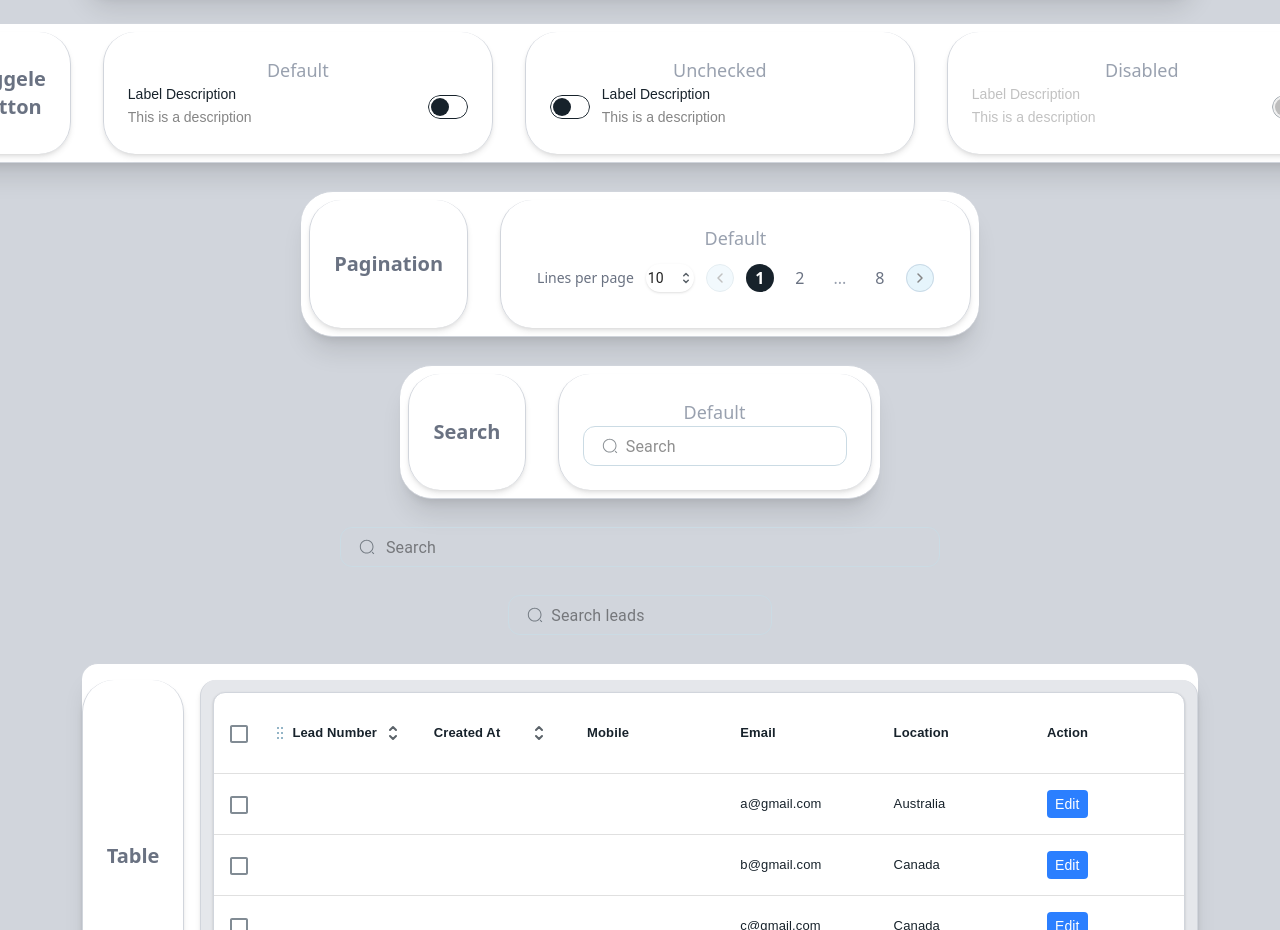
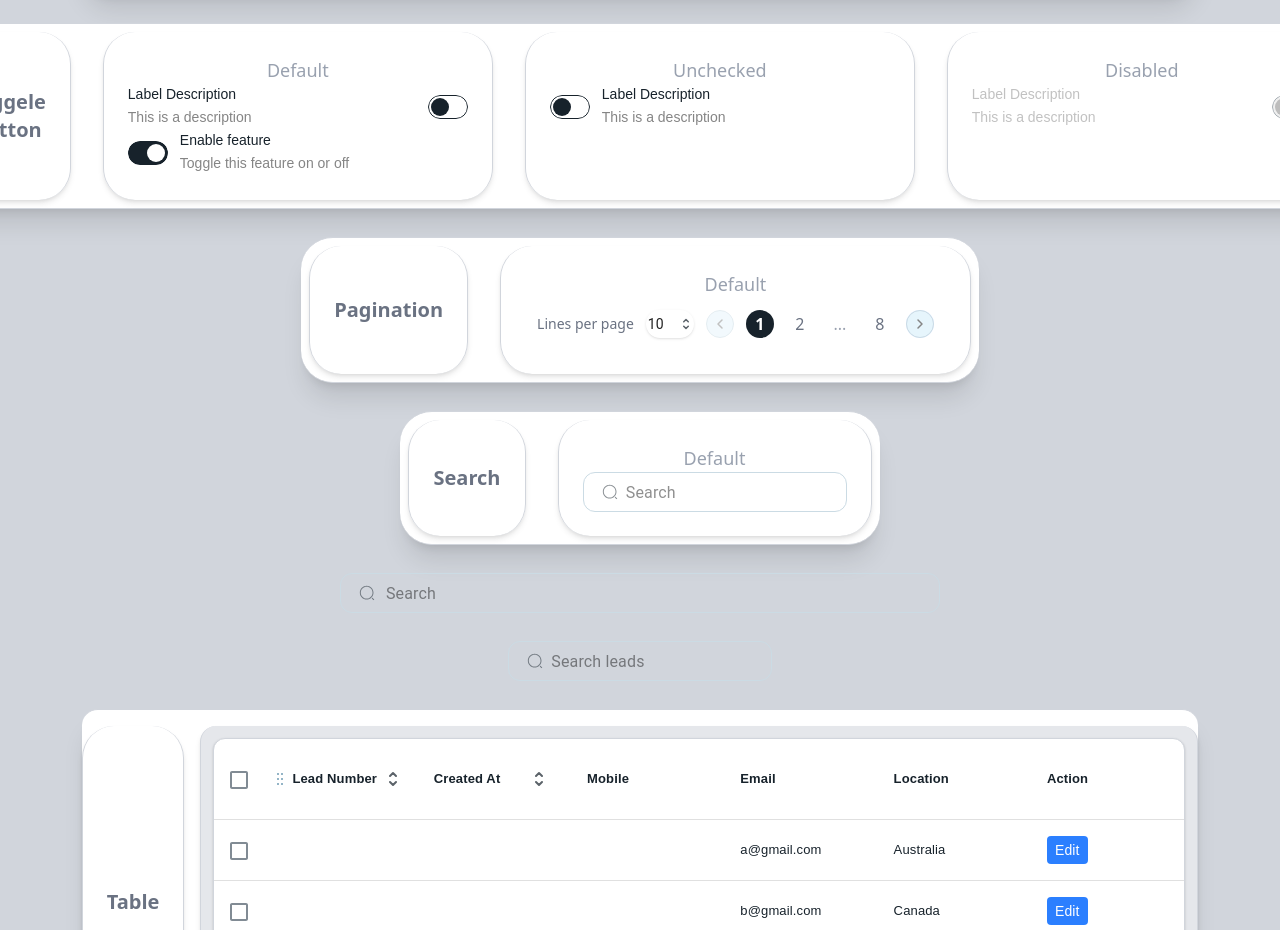
Before and after one commit to avnashv/reusable-components, a React (Vite) app: page / in a window 1280 px wide. Shown: the part 2620-3550 px from the top of the page. Built offline with nearby package versions, Linux system fonts and the light colour scheme.

Commit message:
updated toggle button onchange

```diff
--- a/src/App.jsx
+++ b/src/App.jsx
@@ -42,6 +42,8 @@ function App() {
   const [disabledSingleValue, setDisabledSingleValue] = useState("Option 1");
   const [testSingleValue, setTestSingleValue] = useState("");
   const [errorSingleValue, setErrorSingleValue] = useState("");
+  const [enabled, setEnabled] = useState(true);
+
 
   // State for multiple-select dropdowns
 
@@ -686,6 +688,14 @@ function App() {
             position="left"
           />
 
+          <ToggleButton
+            label="Enable feature"
+            description="Toggle this feature on or off"
+            checked={enabled}
+            onChange={(val) => setEnabled(val)}
+          />
+
+
         </div>
 
         <div className="flex flex-col border-r-1 border-l-1 p-6 border-gray-300 rounded-4xl shadow-md">
--- a/src/components/customToggle/customToggle.jsx
+++ b/src/components/customToggle/customToggle.jsx
@@ -1,134 +1,154 @@
-import React, { useState } from 'react';
+import React from 'react';
 import { Switch } from '@mui/material';
 
-const ToggleButton = ({ label, description, position = 'right', disabled = false }) => {
-  const [checked, setChecked] = useState(false);
-
+const ToggleButton = ({
+  label,
+  description,
+  position = 'right',
+  disabled = false,
+  checked,
+  onChange,
+}) => {
   const handleChange = (event) => {
-    if (!disabled) {
-      setChecked(event.target.checked);
+    if (!disabled && onChange) {
+      onChange(event.target.checked);
     }
   };
 
   return (
     <div className="flex items-center justify-between" style={{ width: 340, height: 46 }}>
-      {/* Left-aligned label and description */}
       {position === 'left' && (
         <div className="flex flex-col" style={{ width: 288, textAlign: 'left' }}>
-          <span style={{
+          <span
+            style={{
               fontFamily: 'Proxima Nova, sans-serif',
               fontWeight: 400,
               fontSize: '14px',
               lineHeight: '140%',
               letterSpacing: '0%',
-            color: disabled ? 'var(--Neutral-N200, #858585)' : 'var(--Text-T500, #17222B)', // Gray text when disabled
-            opacity: disabled ? 0.5 : 1, // Reduce opacity when disabled
-          }}>
+              color: disabled
+                ? 'var(--Neutral-N200, #858585)'
+                : 'var(--Text-T500, #17222B)',
+              opacity: disabled ? 0.5 : 1,
+            }}
+          >
             {label}
           </span>
           {description && (
-            <span style={{
+            <span
+              style={{
                 fontFamily: 'Proxima Nova, sans-serif',
                 fontWeight: 400,
                 fontSize: '14px',
                 lineHeight: '140%',
                 letterSpacing: '0%',
-              color: disabled ? 'var(--Neutral-N200, #858585)' : 'var(--Neutral-N200, #858585)', // Gray text when disabled
+                color: disabled
+                  ? 'var(--Neutral-N200, #858585)'
+                  : 'var(--Neutral-N200, #858585)',
                 marginTop: '4px',
                 width: '340px',
                 height: '22px',
-              opacity: disabled ? 0.5 : 1, // Reduce opacity when disabled
-            }}>
+                opacity: disabled ? 0.5 : 1,
+              }}
+            >
               {description}
             </span>
           )}
         </div>
       )}
 
-      {/* Customized Toggle Button */}
       <Switch
         checked={checked}
         onChange={handleChange}
-        disabled={disabled} // Disable the switch when the `disabled` prop is true
+        disabled={disabled}
         disableRipple
         sx={{
-          width: "40px",
-          height: "24px",
+          width: '40px',
+          height: '24px',
           padding: 0,
-          borderRadius: '24px', // Fully rounded corners for the track
+          borderRadius: '24px',
           '& .MuiSwitch-switchBase': {
             padding: 0,
-            margin: 0, // Remove margin to fix alignment
+            margin: 0,
             transitionDuration: '300ms',
             '&.Mui-checked': {
-              transform: 'translateX(16px)', // Move thumb to the right when checked
+              transform: 'translateX(16px)',
               '& + .MuiSwitch-track': {
-                backgroundColor: disabled ? '#E0E0E0' : '#17222B', // Light gray background when disabled and checked
+                backgroundColor: disabled ? '#E0E0E0' : '#17222B',
                 opacity: 1,
                 border: 0,
               },
               '&:hover + .MuiSwitch-track': {
-                backgroundColor: disabled ? '#E0E0E0' : '#4A5965', // No hover effect when disabled
+                backgroundColor: disabled ? '#E0E0E0' : '#4A5965',
               },
             },
             '&.Mui-disabled + .MuiSwitch-track': {
-              backgroundColor: '#E0E0E0', // Light gray background when disabled
-              border: '1px solid var(--Text-T100, #4A5965)', // Border for the track when disabled
+              backgroundColor: '#E0E0E0',
+              border: '1px solid var(--Text-T100, #4A5965)',
               opacity: 0.5,
             },
           },
           '& .MuiSwitch-thumb': {
             boxSizing: 'border-box',
-            boxShadow: "none",
-            width: "18px",
-            height: "18px",
-            margin: "3px 0px 0px 3px",
-            borderRadius: '50%', // Fully rounded thumb
-            backgroundColor: disabled ? '#BDBDBD' : (checked ? '#fff' : '#17222B'), // Light gray thumb when disabled
+            boxShadow: 'none',
+            width: '18px',
+            height: '18px',
+            margin: '3px 0px 0px 3px',
+            borderRadius: '50%',
+            backgroundColor: disabled ? '#BDBDBD' : checked ? '#fff' : '#17222B',
           },
           '& .MuiSwitch-track': {
-            borderRadius: '24px', // Fully rounded track
-            backgroundColor: disabled ? '#E0E0E0' : (checked ? '#17222B' : '#fff'), // Light gray background when disabled
-            border: disabled ? '1px solid var(--Text-T100, #4A5965)' : '1px solid var(--Text-T100, #17222B)', // Border for the track
+            borderRadius: '24px',
+            backgroundColor: disabled ? '#E0E0E0' : checked ? '#17222B' : '#fff',
+            border: disabled
+              ? '1px solid var(--Text-T100, #4A5965)'
+              : '1px solid var(--Text-T100, #17222B)',
             opacity: 1,
             transition: 'background-color 500ms',
           },
           '&:hover .MuiSwitch-thumb': {
-            backgroundColor: disabled ? '#BDBDBD' : (checked ? '#fff' : '#4A5965'), // No hover effect when disabled
+            backgroundColor: disabled ? '#BDBDBD' : checked ? '#fff' : '#4A5965',
           },
           '&:hover .MuiSwitch-track': {
-            border: disabled ? '1px solid var(--Text-T100, #4A5965)' : '1px solid var(--Text-T100, #4A5965)', // No hover effect when disabled
+            border: disabled
+              ? '1px solid var(--Text-T100, #4A5965)'
+              : '1px solid var(--Text-T100, #4A5965)',
           },
         }}
       />
 
-      {/* Right-aligned label and description */}
       {position === 'right' && (
         <div className="flex flex-col" style={{ width: 288, textAlign: 'left' }}>
-          <span style={{
+          <span
+            style={{
               fontFamily: 'Proxima Nova, sans-serif',
               fontWeight: 400,
               fontSize: '14px',
               lineHeight: '140%',
               letterSpacing: '0%',
-            color: disabled ? 'var(--Neutral-N200, #818B94)' : 'var(--Text-T500, #17222B)', // Gray text when disabled
-            // opacity: disabled ? 0.5 : 1, // Reduce opacity when disabled
-          }}>
+              color: disabled
+                ? 'var(--Neutral-N200, #818B94)'
+                : 'var(--Text-T500, #17222B)',
+            }}
+          >
             {label}
           </span>
           {description && (
-            <span style={{
+            <span
+              style={{
                 fontFamily: 'Proxima Nova, sans-serif',
                 fontWeight: 400,
                 fontSize: '14px',
                 lineHeight: '140%',
                 letterSpacing: '0%',
-              color: disabled ? 'var(--Neutral-N200, #BFBFBF)' : 'var(--Neutral-N200, #858585)', // Gray text when disabled
+                color: disabled
+                  ? 'var(--Neutral-N200, #BFBFBF)'
+                  : 'var(--Neutral-N200, #858585)',
                 marginTop: '4px',
                 width: '340px',
                 height: '22px',
-            //   opacity: disabled ? 0.5 : 1, // Reduce opacity when disabled
-            }}>
+              }}
+            >
               {description}
             </span>
           )}
```
Lines whose indentation alone changed are shown as unchanged.
